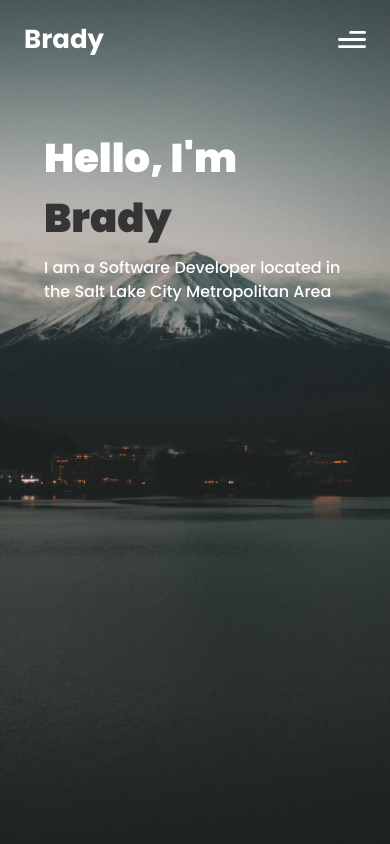
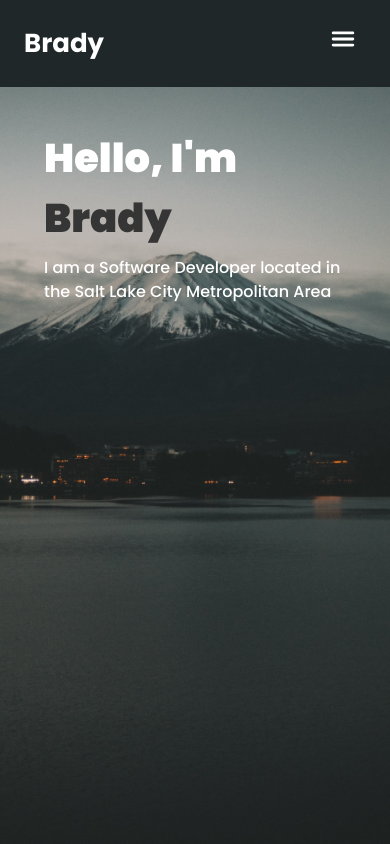
Before and after one commit to kitealva/Portfolio, a React (Vite) app: page / in a window 390 px wide. Shown: the top 844 px of the page. Built offline with nearby package versions, Linux system fonts and the light colour scheme.

Commit message:
updated-mobile

```diff
--- a/index.html
+++ b/index.html
@@ -3,6 +3,8 @@
   <head>
     <meta charset="UTF-8" />
     <link rel="icon" type="image/svg+xml" href="/logo.svg" />
+    <script type="module" src="https://unpkg.com/ionicons@7.1.0/dist/ionicons/ionicons.esm.js"></script>
+    <script nomodule src="https://unpkg.com/ionicons@7.1.0/dist/ionicons/ionicons.js"></script>
     <meta name="viewport" content="width=device-width, initial-scale=1.0" />
     <title>Vite + React</title>
   </head>
--- a/src/components/Navbar.jsx
+++ b/src/components/Navbar.jsx
@@ -3,7 +3,7 @@ import { Link } from "react-router-dom";
 
 import { styles } from "../styles";
 import { navLinks } from "../constants";
-import { menu, close } from "../assets";
+
 
 const Navbar = () => {
   const [active, setActive] = useState("");
@@ -13,7 +13,7 @@ const Navbar = () => {
   useEffect(() => {
     const handleScroll = () => {
       const scrollTop = window.scrollY;
-      if (scrollTop > 100) {
+      if (scrollTop > 50) {
         setScrolled(true);
       } else {
         setScrolled(false);
@@ -29,7 +29,7 @@ const Navbar = () => {
     <nav
       className={`${
         styles.paddingX
-      } w-full flex items-center py-5 fixed top-0 z-20 ${
+      }  w-full flex items-center py-6 fixed top-0 z-20 ${
         scrolled ? "bg-tertiary" : "bg-transparent"
       }`}
     >
@@ -62,38 +62,23 @@ const Navbar = () => {
           ))}
         </ul>
 
-        <div className='sm:hidden flex flex-1 justify-end items-center'>
-          <img
-            src={toggle ? close : menu}
-            alt='menu'
-            className='w-[28px] h-[28px] object-contain'
-            onClick={() => setToggle(!toggle)}
-          />
           {/* this is mobile nav below */}
-          <div
-            className={`${
-              !toggle ? "hidden" : "flex"
-            } p-10 black-gradient absolute top-[79px] right-0 h-screen`}
-          >
-            <ul className='list-none flexitems-start flex-1 flex-col gap-4'>
-              {navLinks.map((nav) => (
-                <li
-                  key={nav.id}
-                  className={`font-poppins font-medium cursor-pointer text-[16px] ${
-                    active === nav.title ? "text-white" : "text-secondary"
-                  }`}
-                  onClick={() => {
-                    setToggle(!toggle);
-                    setActive(nav.title);
-                  }}
-                >
-                  <a href={`#${nav.id}`}>{nav.title}</a>
-                </li>
-              ))}
-            </ul>
+          <div onClick={()=>setToggle(!toggle)} className='text-3xl absolute right-8 top-6 cursor-pointer sm:hidden'>
+          <ion-icon name={toggle ? 'close':'menu'}></ion-icon>
           </div>
-        </div>
+
+          <ul className={`md:hidden pb-6 absolute bg-primary z-[-1] left-0 w-full transition-all duration-500 ease-in pl-12 ${toggle ? 'top-20 ':'top-[-490px]'}`}>
+          {
+          navLinks.map((nav)=>(
+            <li key={nav.title} className='md:ml-8 text-xl md:my-0 my-7'>
+              <a href={`#${nav.id}`} className='text-secondary hover:text-white duration-500'>{nav.title}</a>
+            </li>
+          ))
+        }
+
+      </ul>
       </div>
+
     </nav>
   );
 };
--- a/src/index.css
+++ b/src/index.css
@@ -17,6 +17,12 @@
   margin-top: -100px;
   padding-bottom: 100px;
   display: block;
+}
+
+@media (max-width: 768px) {
+.bg-transparent {
+  background-color: #1f2729;
+  }
 }
 
 .black-gradient {
--- a/src/styles.js
+++ b/src/styles.js
@@ -1,7 +1,8 @@
 const styles = {
-    paddingX: "sm:px-16 px-6",
+    paddingX: "sm:px-16 px-6 ",
     paddingY: "sm:py-16 py-6",
     padding: "sm:px-16 px-6 sm:py-16 py-10",
+
 
     heroHeadText:
       "font-black text-white lg:text-[78px] sm:text-[60px] xs:text-[50px] text-[40px] lg:leading-[98px] mt-2",
```
